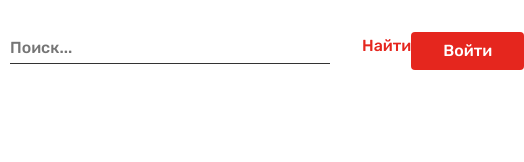
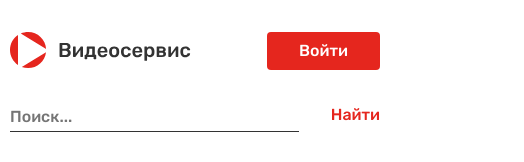
Before and after one commit to Zakharov1984/TEST__SECOND-PROJECT__VIDEO-SERVICE, a website: page src/index.html in a window 390 px wide. Shown: the whole page, 524 px wide, since content can reach past the window. Drawn offline with Linux system fonts and the light colour scheme.

Commit message:
added_adaptive_for_header_block

```diff
--- a/src/index.html
+++ b/src/index.html
@@ -11,9 +11,9 @@
     <header class="header">
         <div class="container">
             <div class="header__wrapper">
-                <div class="header__logo">
+                <a href="#" class="header__logo">
                     <img src="icons/logo.svg" alt="" class="header__logo-img">
-                </div>
+                </a>
                 <div class="header__search">
                     <input type="search" class="header__search-input" placeholder="Поиск...">
                     <button class="header__search-button">Найти</button>
@@ -25,5 +25,6 @@
             </div>
         </div>
     </header>
+
 </body>
 </html>
--- a/src/scss/_media.scss
+++ b/src/scss/_media.scss
@@ -0,0 +1,48 @@
+@media (max-width: 1199px) {
+    .container {
+        max-width: 960px;
+    }
+}
+
+@media (max-width: 991px) {
+    .container {
+        max-width: 720px;
+    }
+    .header {
+        &__search-input {
+            width: 230px;
+        }
+    }
+}
+
+@media (max-width: 767px) {
+    .container {
+        max-width: 540px;
+    }
+    .header {
+        &__wrapper {
+            min-height: 100px;
+            align-items: flex-start;
+        }
+        &__search {
+            width: 100%;
+            position: absolute;
+            bottom: 0;
+            left: 0;
+        }
+        &__search-input {
+            width: 100%;
+        }
+    }
+
+}
+
+@media (max-width: 575px) {
+    .container {
+        max-width: 100%;
+    }
+}
+
+@media (max-width: 320px) {
+
+}
--- a/src/scss/block/_btn.scss
+++ b/src/scss/block/_btn.scss
@@ -8,4 +8,7 @@
     line-height: 1;
     font-weight: 500;
     color: $COLOR_WHITE;
+    &:hover {
+        background-color: $COLOR_RED_HOVER;
+    }
 }
--- a/src/scss/block/_header.scss
+++ b/src/scss/block/_header.scss
@@ -1,13 +1,15 @@
 .header {
-    height: 38px;
     margin-top: 32px;
     &__wrapper {
+        min-height: 38px;
+        position: relative;
         display: flex;
         justify-content: space-between;
         align-items: center;
     }
     &__logo {
         width: 182px;
+        flex-shrink: 0;
     }
     &__logo-img {
         max-width: 100%;
@@ -19,7 +21,7 @@
     &__search-input {
         width: 320px;
         margin-right: 32px;
-        padding: 0 10px 6px 0;
+        padding: 0 10px 5px 0;
         border: none;
         border-bottom: 1px solid $COLOR_GRAY;
         @include text;
```
Also changed, not shown: dist/css/style.min.css, dist/index.html, src/css/style.min.css.
